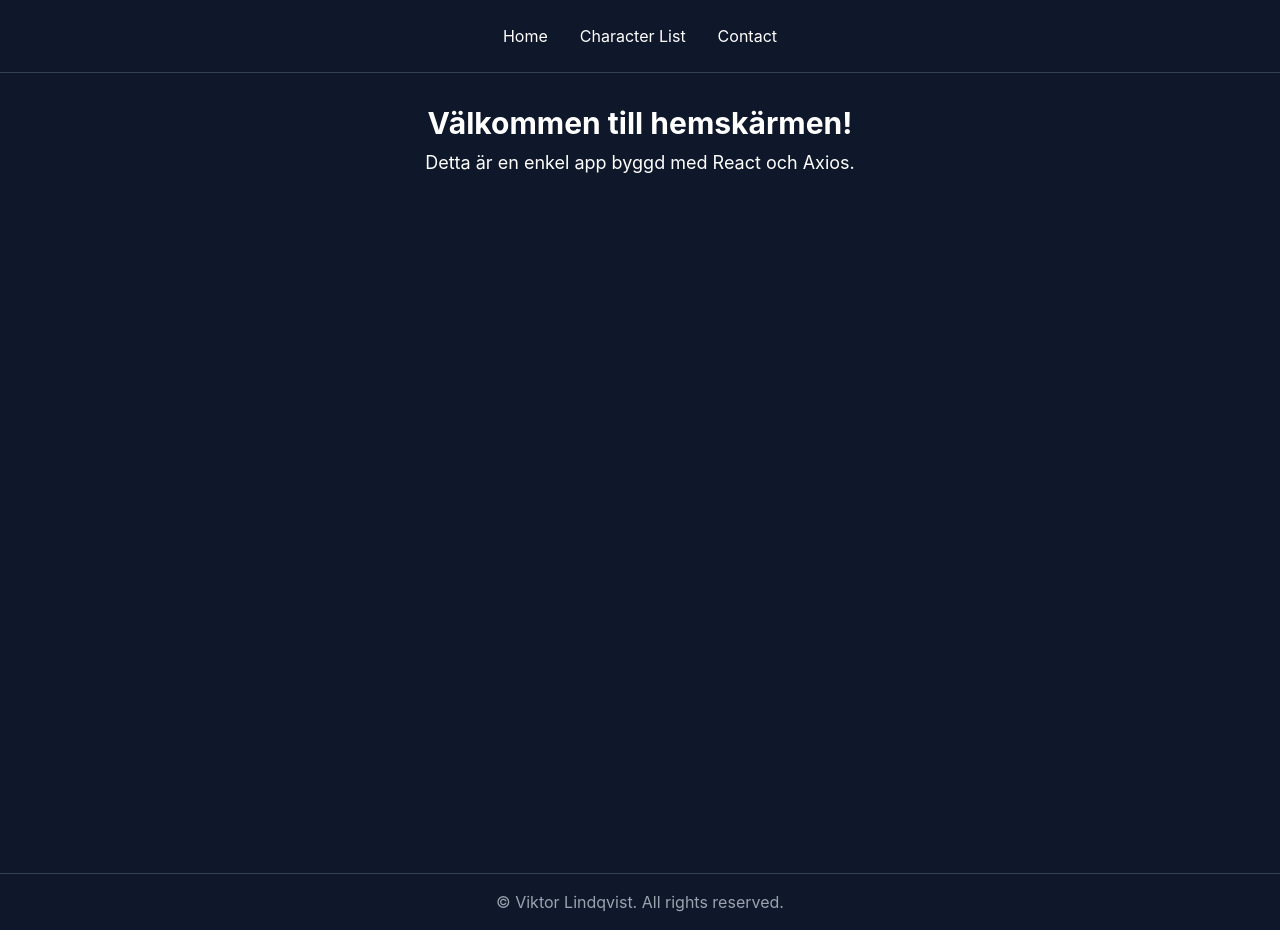
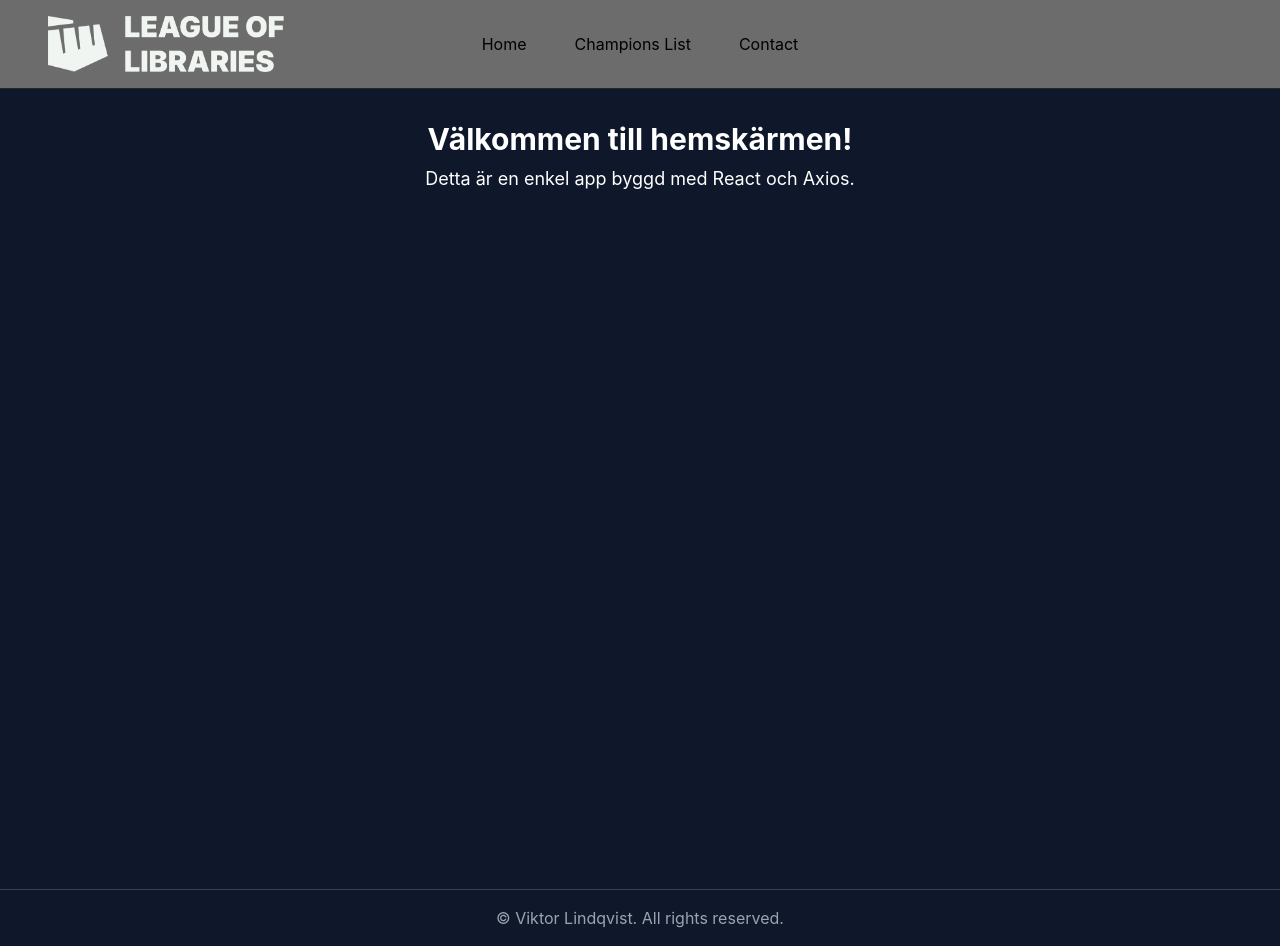
Before and after one commit to LifeGoal/frontendramverk-kunskapskontroll-1, a React (Create React App) app: page / in a window 1280 px wide. Built offline with nearby package versions, Linux system fonts and the light colour scheme.

Commit message:
Added logo to header

```diff
--- a/src/components/Nav.jsx
+++ b/src/components/Nav.jsx
@@ -3,11 +3,12 @@ import { Link } from 'react-router-dom';
 
 function Nav() {
     return (
-        <nav className="flex flex-col items-center justify-between p-4 bg-slate-900 text-white border-b border-slate-700">
-            <ul className="flex flex-col items-center space-y-4 md:flex-row md:space-x-4 md:space-y-0">
-                <Link to="/"><li className="p-2 rounded-xl hover:bg-slate-800">Home</li></Link>
-                <Link to="/list"><li className="p-2 rounded-xl hover:bg-slate-800">Character List</li></Link>
-                <Link to="/contact"><li className="p-2 rounded-xl hover:bg-slate-800">Contact</li></Link>
+        <nav className="relative flex items-center py-4 px-12 bg-neutral-950/60 border-b border-neutral-800">
+            <Link to="/"><img src="./logo.webp" alt="Logo" className="h-14 w-auto"/></Link>
+            <ul className="absolute left-1/2 -translate-x-1/2 flex gap-8">
+                <Link to="/"><li className="p-2 rounded-xl hover:bg-neutral-800">Home</li></Link>
+                <Link to="/list"><li className="p-2 rounded-xl hover:bg-neutral-800">Champions List</li></Link>
+                <Link to="/contact"><li className="p-2 rounded-xl hover:bg-neutral-800">Contact</li></Link>
             </ul>
         </nav>
     )
```
